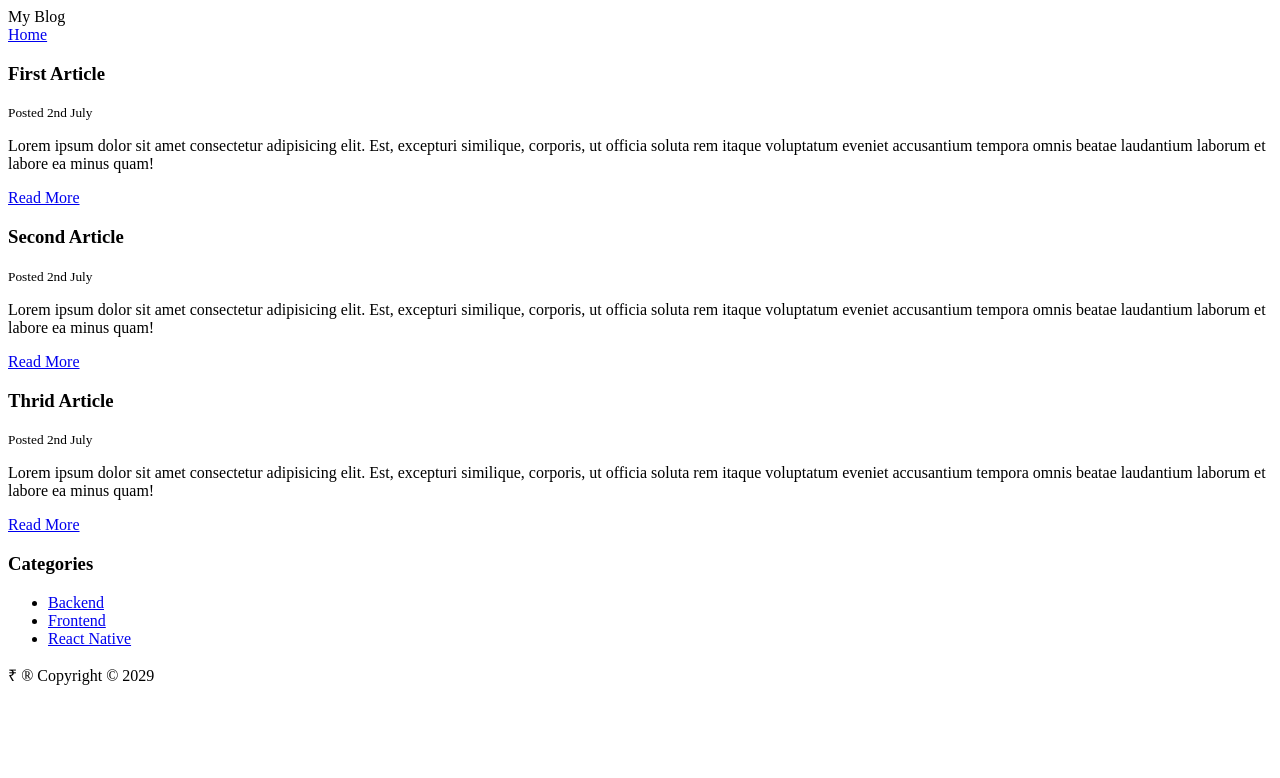
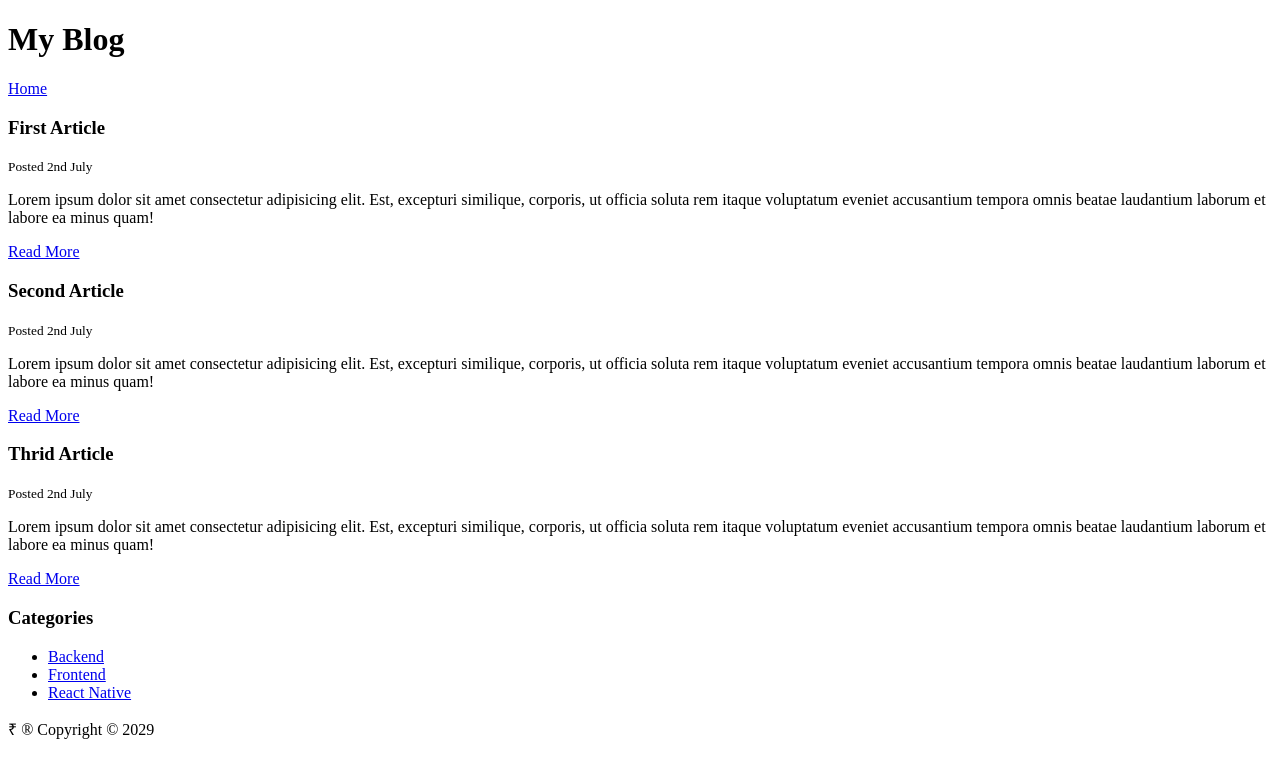
Before and after one commit to rahullahoria/web-foundational-course, a plain HTML site: page HTML/blog.html in a window 1280 px wide. Drawn offline with Linux system fonts and the light colour scheme.

Commit message:
add h1 to blog

```diff
--- a/HTML/blog.html
+++ b/HTML/blog.html
@@ -8,7 +8,7 @@
 <body>
 
     <header>
-        My Blog
+        <h1>My Blog</h1>
         <nav>
             <a href="index.html">Home</a>
         </nav>
```
